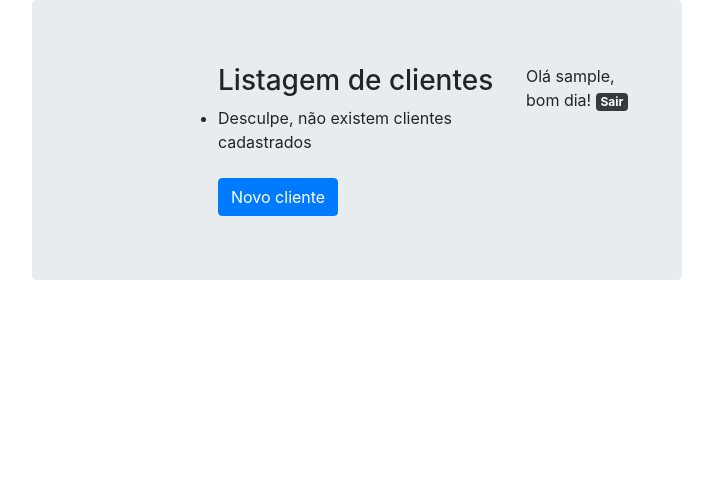
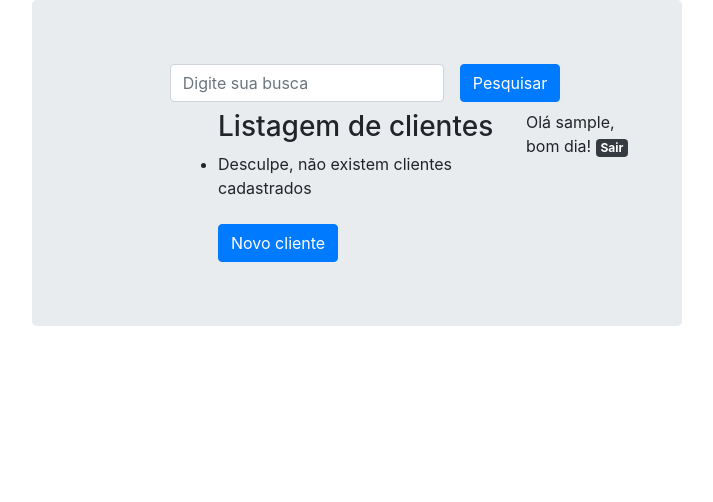
Before and after one commit to WesGtoX/gestao-clientes, a Django app: page /clientes/list/ in a window 1280 px wide. Shown: the top 502 px of the page, without its empty margins (283-996 px from the left). Run offline with Django 3.2, Linux system fonts and the light colour scheme; the visitor is signed in with stand-in values (Sample User, id 1); data that the repository does not hold is empty; some libraries are stand-ins or nearby versions.

Commit message:
Search in the customer list

```diff
--- a/clientes/templates/person.html
+++ b/clientes/templates/person.html
@@ -3,6 +3,15 @@
 {% block title %} Administracao {% endblock %}
 
 {% block main %}
+    <div class="row">
+        <form action="" class="form-inline mx-auto">
+            <div class="form-group mx-sm-3 mb-2">
+                <input type="text" id="pesquisa" name="pesquisa" class="form-control" placeholder="Digite sua busca">
+            </div>
+            <button class="btn btn-primary mb-2">Pesquisar</button>
+        </form>
+    </div>
+
     <div class="row">
         <div class="col"></div>
         <div class="col-6">
@@ -15,8 +24,8 @@
                             <i class="fa fa-trash" aria-hidden="true"></i>
                         </a>
                     </li>
-                    {% empty %}
-                        <li>Desculpe, não existem clientes cadastrados</li>
+                {% empty %}
+                    <li>Desculpe, não existem clientes cadastrados</li>
                 {% endfor %}
             </ul>
             <br>
--- a/clientes/views.py
+++ b/clientes/views.py
@@ -1,3 +1,4 @@
+from django.db.models import Q
 from django.forms import model_to_dict
 from django.http import HttpResponse, JsonResponse
 from django.urls import reverse_lazy
@@ -18,7 +19,10 @@ from clientes.forms import PersonForm
 
 @login_required
 def persons_list(request):
-    persons = Person.objects.all()
+    query = Q(first_name__icontains=request.GET.get('pesquisa', ''))
+    query.add(Q(last_name__icontains=request.GET.get('pesquisa', '')), Q.OR)
+    persons = Person.objects.filter(query)
+
     context = {'persons': persons}
     return render(request, 'person.html', context)
 
```
